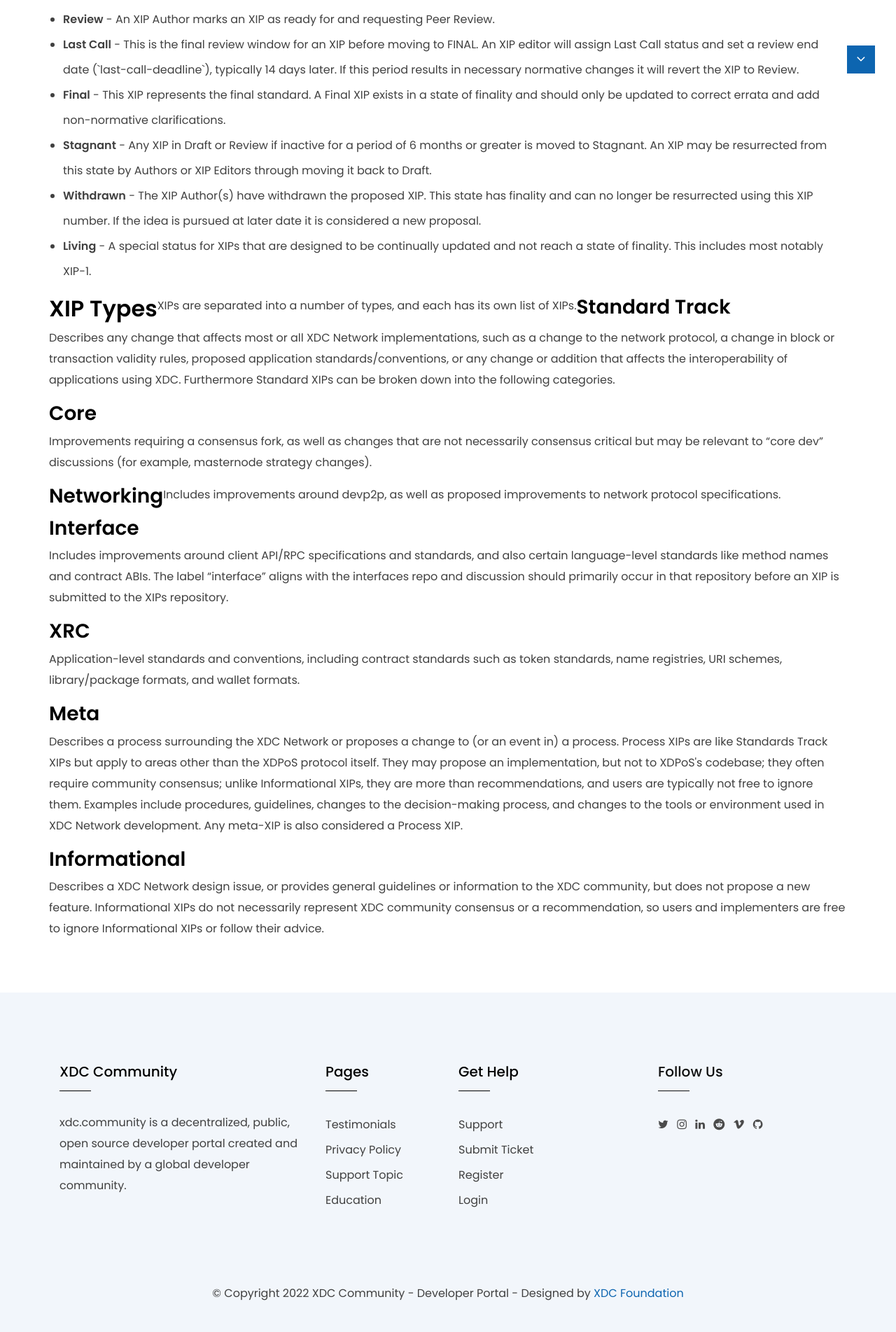
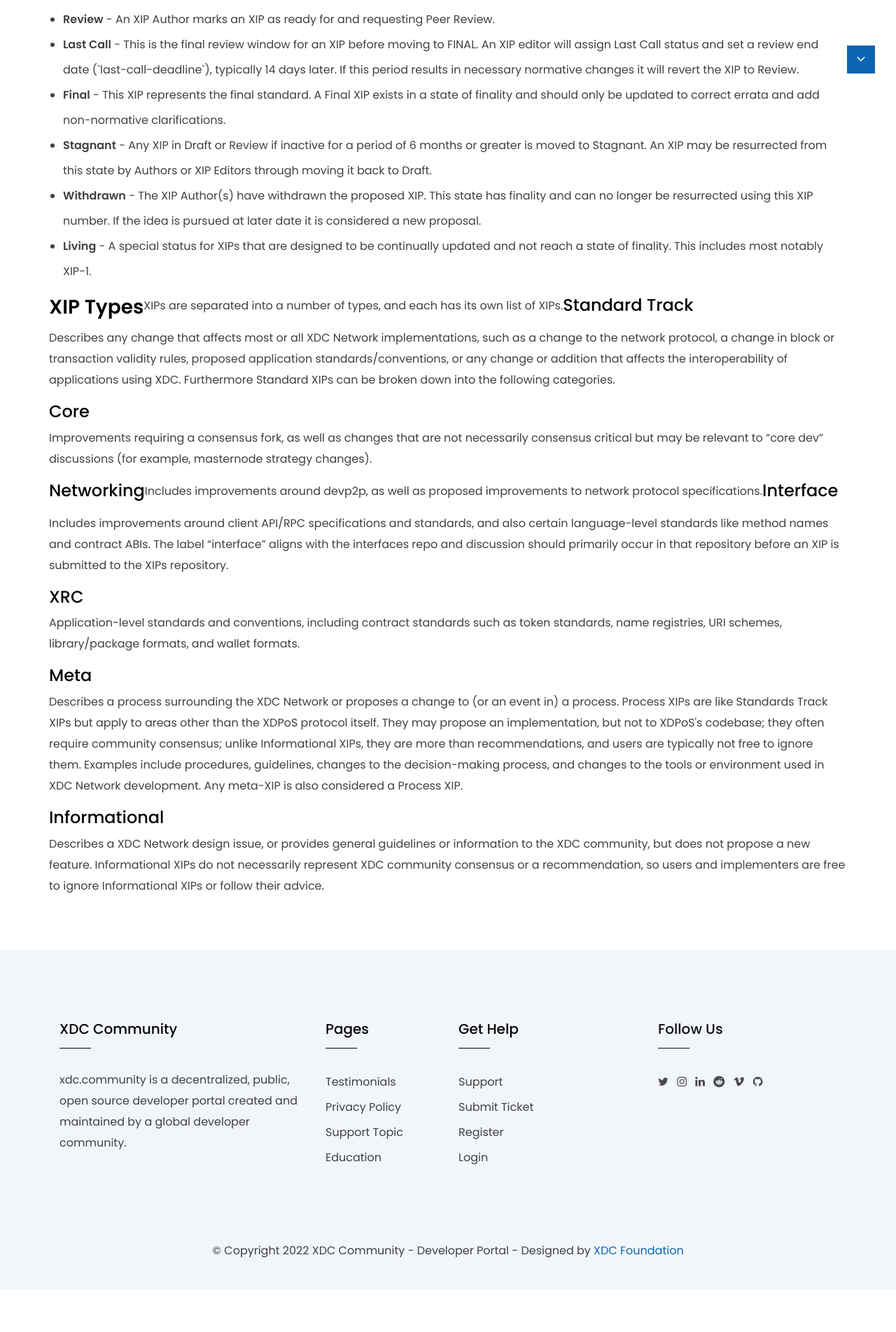
Before and after one commit to XDC-Community/XDC-Community.github.io, a Jekyll site: the page built from pages/xips.html, in a window 1280 px wide. Shown: the part 765-2668 px from the top of the page at 70% size. Built offline with Jekyll 4.4.1, drawn with Linux system fonts in a browser that asks for light colours; after the commit the page ends 2607 px from its top, so only the background shows below that.

Commit message:
Update xips.html

```diff
--- a/pages/xips.html
+++ b/pages/xips.html
@@ -28,30 +28,29 @@
                   <li><strong>Living</strong> - A special status for XIPs that are designed to be continually updated and not reach a state of finality. This includes most notably XIP-1.</li>
                 </ul>
 
-                <h2>XIP Types</h2>
-                  <p>XIPs are separated into a number of types, and each has its own list of XIPs.</p>
+                <h3>XIP Types</h3>
+                <p>XIPs are separated into a number of types, and each has its own list of XIPs.</p>
 
-                <h3>Standard Track</h3>
-                  <p>Describes any change that affects most or all XDC Network implementations, such as a change to the network protocol, a change in block or transaction validity rules, proposed application standards/conventions, or any change or addition that affects the interoperability of applications using XDC. Furthermore Standard XIPs can be broken down into the following categories.</p>
+                <h4>Standard Track</h4>
+                <p>Describes any change that affects most or all XDC Network implementations, such as a change to the network protocol, a change in block or transaction validity rules, proposed application standards/conventions, or any change or addition that affects the interoperability of applications using XDC. Furthermore Standard XIPs can be broken down into the following categories.</p>
 
-                <h3>Core</h3>
-                  <p>Improvements requiring a consensus fork, as well as changes that are not necessarily consensus critical but may be relevant to “core dev” discussions (for example, masternode strategy changes).</p>
+                <h4>Core</h4>
+                <p>Improvements requiring a consensus fork, as well as changes that are not necessarily consensus critical but may be relevant to “core dev” discussions (for example, masternode strategy changes).</p>
 
-                <h3>Networking</h3>
-                  <p>Includes improvements around devp2p, as well as proposed improvements to network protocol specifications.</p>
+                <h4>Networking</h4>
+                <p>Includes improvements around devp2p, as well as proposed improvements to network protocol specifications.</p>
 
-                <h3>Interface</h3>
-                  <p>Includes improvements around client API/RPC specifications and standards, and also certain language-level standards like method names and contract ABIs. The label “interface” aligns with the interfaces repo and discussion should primarily occur in that repository before an XIP is submitted to the XIPs repository.</p>
+                <h4>Interface</h4>
+                <p>Includes improvements around client API/RPC specifications and standards, and also certain language-level standards like method names and contract ABIs. The label “interface” aligns with the interfaces repo and discussion should primarily occur in that repository before an XIP is submitted to the XIPs repository.</p>
 
-                <h3>XRC</h3>
+                <h4>XRC</h4>
                 <p>Application-level standards and conventions, including contract standards such as token standards, name registries, URI schemes, library/package formats, and wallet formats.</p>
 
-                <h3>Meta</h3>
+                <h4>Meta</h4>
                 <p>Describes a process surrounding the XDC Network or proposes a change to (or an event in) a process. Process XIPs are like Standards Track XIPs but apply to areas other than the XDPoS protocol itself. They may propose an implementation, but not to XDPoS's codebase; they often require community consensus; unlike Informational XIPs, they are more than recommendations, and users are typically not free to ignore them. Examples include procedures, guidelines, changes to the decision-making process, and changes to the tools or environment used in XDC Network development. Any meta-XIP is also considered a Process XIP.</p>
 
-                <h3>Informational</h3>
+                <h4>Informational</h4>
                 <p>Describes a XDC Network design issue, or provides general guidelines or information to the XDC community, but does not propose a new feature. Informational XIPs do not necessarily represent XDC community consensus or a recommendation, so users and implementers are free to ignore Informational XIPs or follow their advice.</p>
-
          </div>
       </div>
    </div>
```
